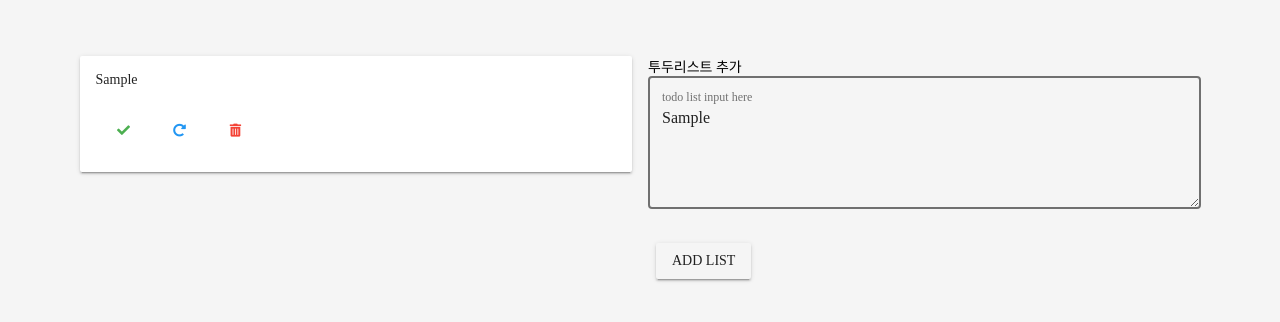
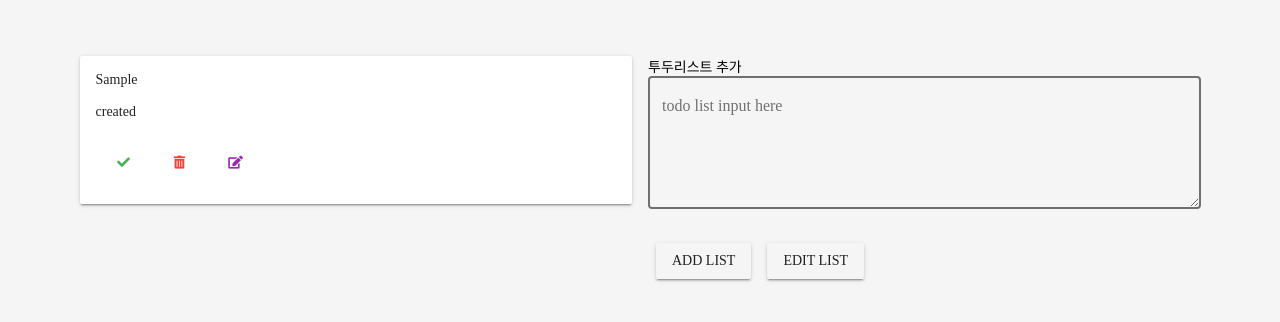
Before and after one commit to Tonyzorz/Vue_study, a Vue app: page / in a window 1280 px wide. Both pictures are taken after typing "Sample" into the empty fields and a click on the button "ADD LIST". Shown: the top 322 px of the page. Built offline with nearby package versions, Linux system fonts and the light colour scheme.

Commit message:
https://www.youtube.com/watch?v=XW_XyqPM20o&list=PLZzSdj89sCN1RJ6KYX_Vej-sCdcmAQprD&index=4&ab_channel=%EB%A7%A8%EB%95%85%EC%97%90%EA%B0%9C%EB%B0%9C%ED%95%98%EA%B8%B0

```diff
--- a/src/components/Home.vue
+++ b/src/components/Home.vue
@@ -5,11 +5,13 @@
     <v-flex xs6 pa-2>
       <List
         v-bind:todoList="todoList"
+        @statusControl="statusControl"
       />
     </v-flex>
     <v-flex xs6 pa-2>
       <ListAdd
         @listAdd="listAdd"
+        @listEdit="listEdit"
       ></ListAdd>
     </v-flex>
   </v-layout>
@@ -31,6 +33,16 @@ export default {
     listAdd(memo) {
       console.log("받았어!")
       this.todoList.push({ memo: memo, status: "created" })
+    },
+    statusControl(index, status) {
+      if (status === 'delete') {
+        this.todoList.splice(index, 1);
+        return
+      }
+      this.todoList[index].status = status;
+    },
+    listEdit(memo, index) {
+
     }
   }
 }
--- a/src/components/List.vue
+++ b/src/components/List.vue
@@ -1,31 +1,68 @@
 <template>
   <div>
-    <v-card class="pa-3"
-            v-for="(list, index) in todoList"
-            :key="index"
+    <v-card
+        class="pa-3 mb-3"
+        :class="{'done': list.status === 'done'}"
+        v-for="(list, index) in todoList"
+        :key="index"
     >
       <p>{{ list.memo }}</p>
+      <p>{{ list.status }}</p>
       <v-btn
+          v-if="list.status === 'created'"
+          @click="$emit('statusControl', index, 'done')"
           fab flat small color="green"
       >
         <i class="fas fa-check"/>
       </v-btn>
-      <v-btn fab flat small color="blue"><i class="fas fa-redo-alt"/></v-btn>
-      <v-btn fab flat small color="red"><i class="fas fa-trash-alt"/></v-btn>
+      <v-btn
+          v-else-if="list.status === 'done'"
+          @click="$emit('statusControl', index, 'created')"
+          fab flat small color="blue"
+      >
+        <i class="fas fa-redo-alt"/>
+      </v-btn>
+      <v-btn
+          @click="$emit('statusControl', index, 'delete')"
+          fab flat small color="red"
+      >
+        <i class="fas fa-trash-alt"/>
+      </v-btn>
+      <v-btn
+          v-if="list.status === 'created'"
+          @click="listEdit(list.memo, index)"
+          fab flat small color="purple"
+      >
+        <i class="fas fa-edit"/>
+      </v-btn>
     </v-card>
   </div>
 </template>
 
 <script>
+import {eventBus} from "@/main";
+
 export default {
   name: "List",
   props: ["todoList"],
   created() {
     console.log("List.vue created")
+  },
+  methods: {
+    listEdit(memo, index) {
+      eventBus.listEdit(memo, index)
+    }
   }
 }
 </script>
 
 <style scoped>
+.done {
+  background-color: rgba(0, 0, 0, 0.1);
+}
+.done p {
+  text-decoration: line-through;
+  color: rgba(0, 0, 0, 0.5);
+}
 
 </style>
--- a/src/components/ListAdd.vue
+++ b/src/components/ListAdd.vue
@@ -9,30 +9,48 @@
     <v-btn
         @click="listAdd"
     >add list</v-btn>
+    <v-btn
+        @click="listEdit"
+    >edit list</v-btn>
   </div>
  </template>
 
 <script>
+import {eventBus} from "@/main";
+
 export default {
   name: "ListAdd",
   data() {
     return {
-      memo: null
+      memo: null,
+      index: null
     }
   },
   created() {
     console.log("ListAdd.vue created")
+    eventBus.$on('listEdit', (memo, index) => {
+      this.memo = memo
+      this.index = index
+      console.log(memo, index)
+    })
   },
   methods: {
     listAdd() {
-      console.log("add list")
-      console.log(this.memo)
       if (this.memo == null) {
         alert("input is empty")
       } else {
         this.$emit("listAdd", this.memo)
+        this.memo = null
       }
     },
+    listEdit() {
+      if (this.memo == null) {
+        alert("input is empty")
+      } else {
+        this.$emit("listEdit", this.memo, index)
+        this.memo = null
+      }
+    }
   }
 }
 </script>
--- a/src/main.js
+++ b/src/main.js
@@ -7,6 +7,14 @@ import store from './store'
 
 Vue.config.productionTip = false
 
+export const eventBus = new Vue({
+  methods: {
+    listEdit(memo, index) {
+      this.$emit('listEdit', memo, index)
+    }
+  }
+})
+
 new Vue({
   router,
   store,
```
